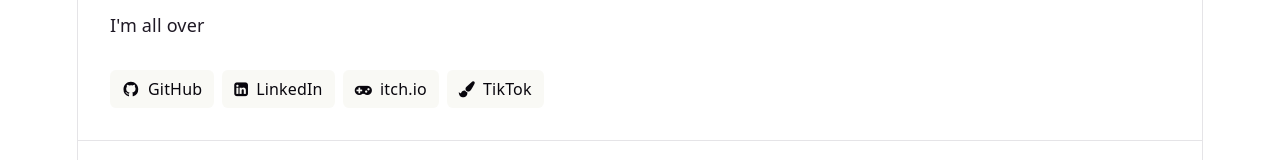
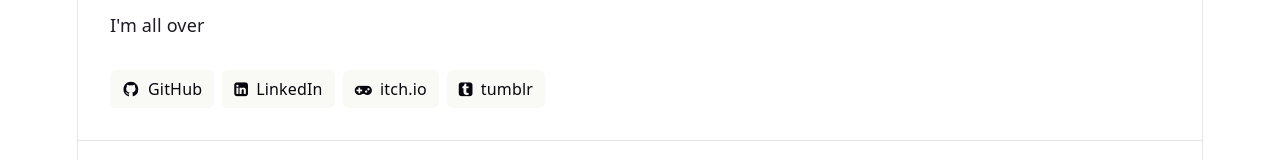
Before and after one commit to pvmallard/portfolio-mini, a React (Vite) app in the folder mini-portfolio/: page / in a window 1280 px wide. Shown: the part 294-454 px from the top of the page. Built offline with nearby package versions, Linux system fonts and the light colour scheme.

Commit message:
update, and finalized netlify build

```diff
--- a/mini-portfolio/src/App.jsx
+++ b/mini-portfolio/src/App.jsx
@@ -75,9 +75,9 @@ function App() {
               </a>
             </li>
             <li>
-              <a href="https://www.tiktok.com/@three_days_worth" target="_blank">
-                <i class="fa fa-paint-brush"></i>
-                TikTok
+              <a href="https://www.tumblr.com/threedaysworth" target="_blank">
+                <i class="fa fa-tumblr-square"></i>
+                tumblr
               </a>
             </li>
           </ul>
```
